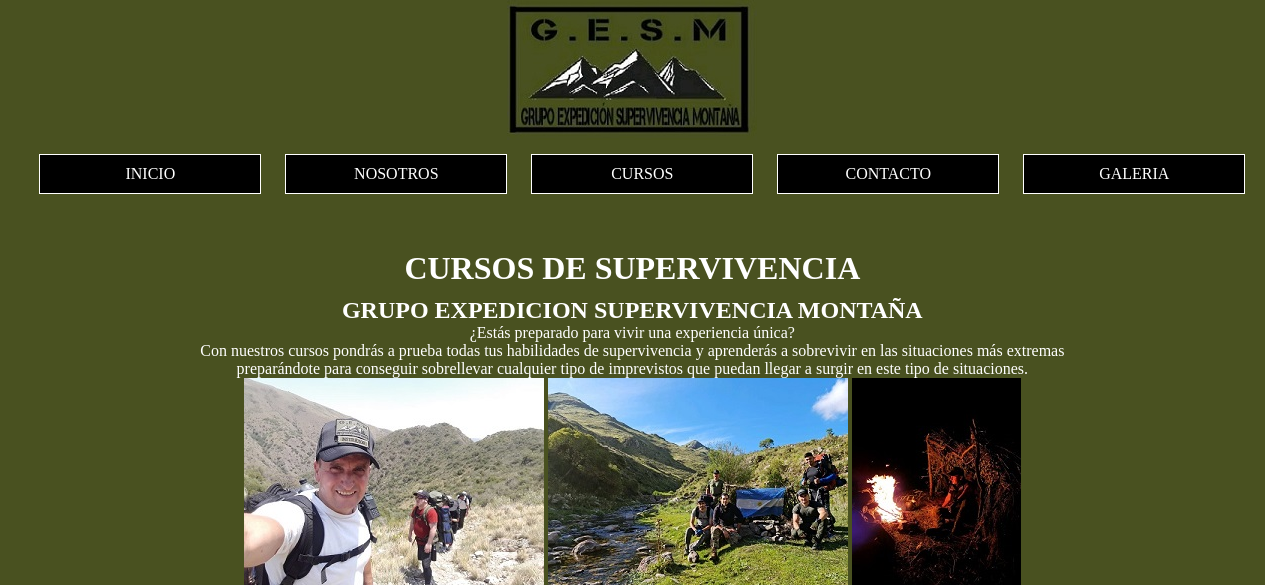
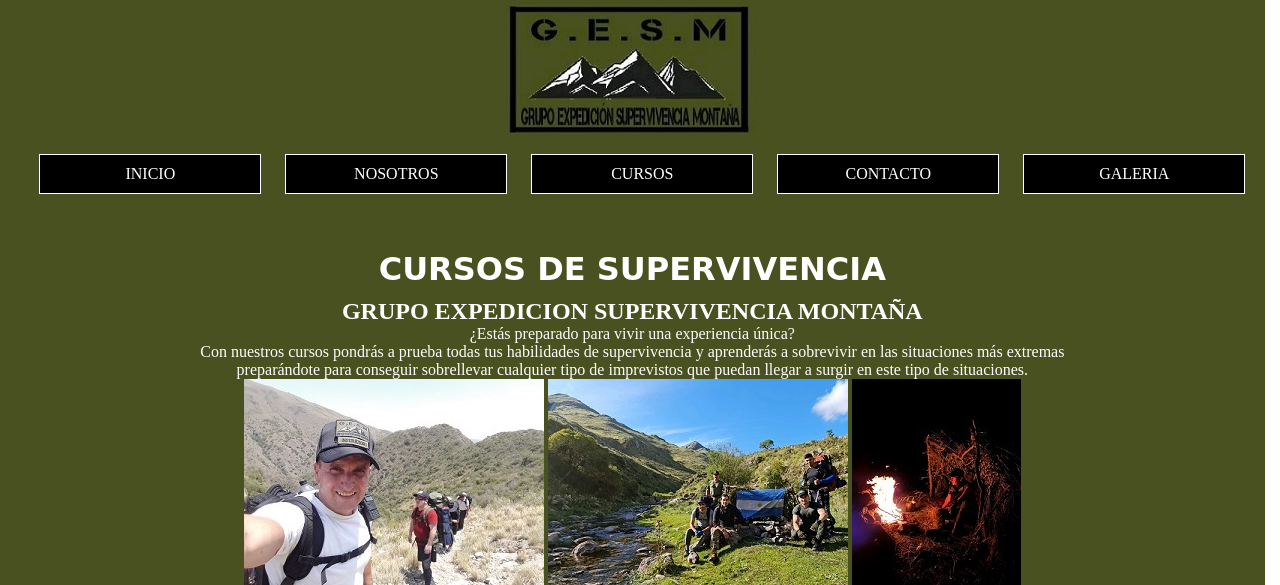
Before and after one commit to hernanadur/gesm, a plain HTML site: page index.html in a window 1280 px wide. Shown: the top 585 px of the page. Drawn offline with Linux system fonts and the light colour scheme; a web font is replaced by a local one.

Commit message:
sin fuentes

```diff
--- a/css/styles.css
+++ b/css/styles.css
@@ -1,8 +1,3 @@
-@font-face {
-    font-family:"mifuente" ;
-    src: url(../assets/FONTS/letric/Letric_PERSONAL_USE_ONLY.otf);
-}
-
 * {
     margin: 0;
     padding: 0;
@@ -72,7 +67,7 @@ aside ul li a{
 }
 
 h1{
-    font-family: "mifuente";
+    font-family: 'Alfa Slab One', cursive;
 }
 
 main{
```
Also changed, not shown: 2 other files.
